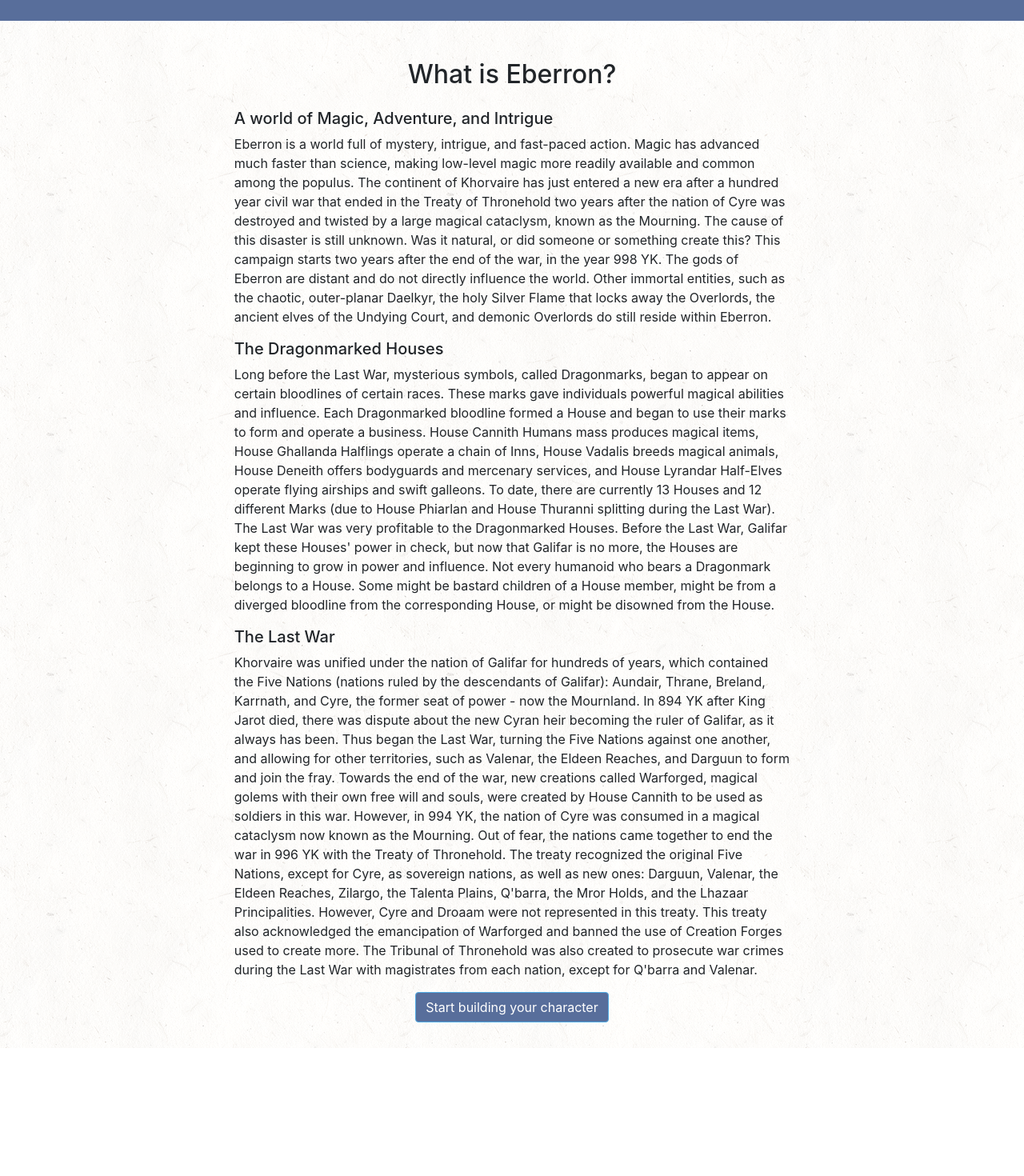
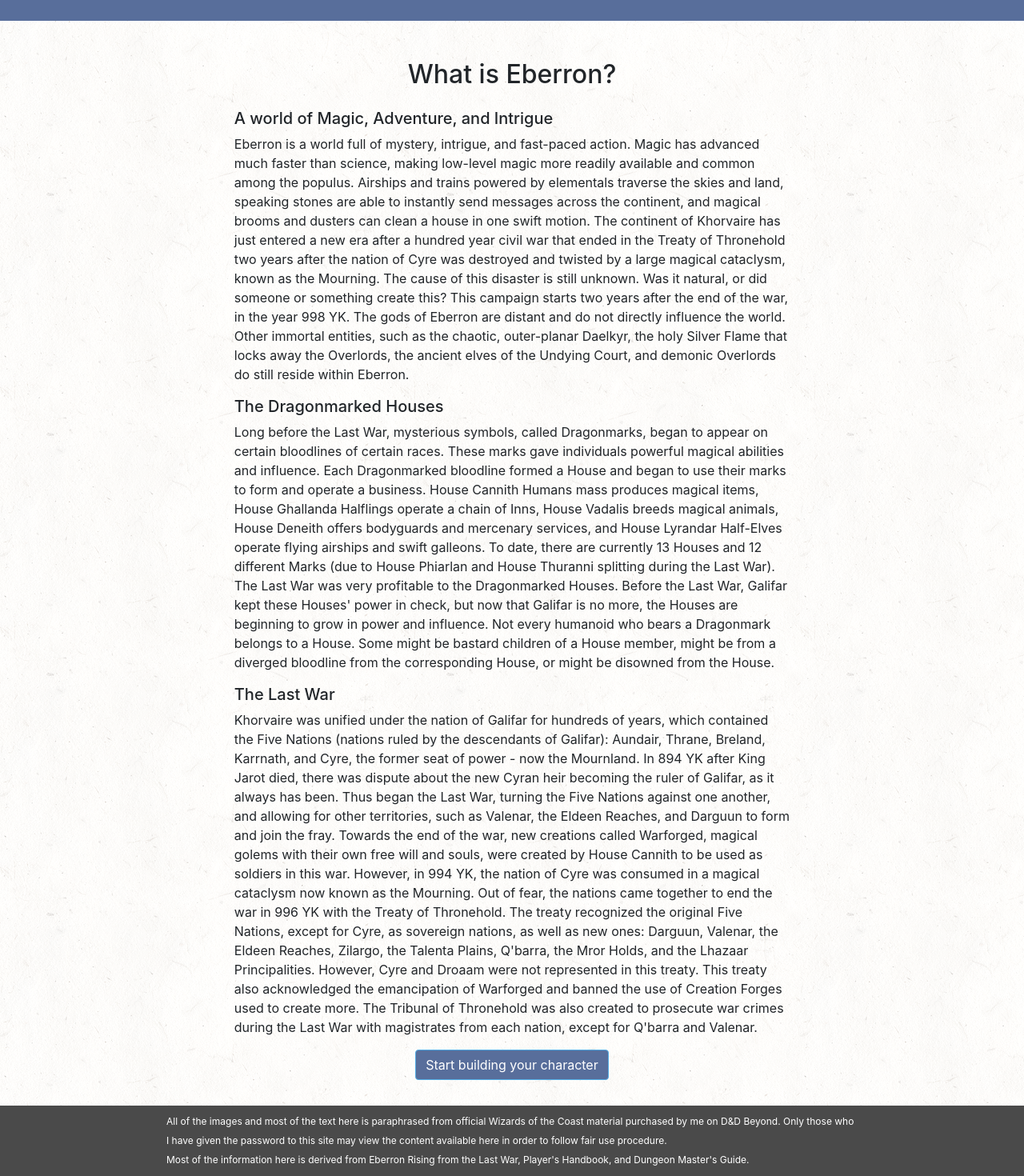
Before and after one commit to adamcurl/DnD-Resources, a React (Create React App) app: page / in a window 1280 px wide. Shown: the part 50-1520 px from the top of the page at 80% size. Before the commit the page ends 1360 px from the top, so only its background shows below. Built offline with nearby package versions, Linux system fonts and the light colour scheme; the HTML template or start-up script is replaced by a standard one.

Commit message:
adds footer and hopefully password protection

```diff
--- a/src/App.css
+++ b/src/App.css
@@ -358,3 +358,14 @@
     display: block;
   }
 }
+
+.footer {
+  background: #4a4a4a;
+  color: #fff;
+  padding: 0.5em 13em;
+}
+
+.footer p {
+  font-size: 12px;
+  margin-bottom: 0;
+}
--- a/src/App.js
+++ b/src/App.js
@@ -279,6 +279,10 @@
           }
         />
       </Switch>
+      <div className="footer">
+        <p>All of the images and most of the text here is paraphrased from official Wizards of the Coast material purchased by me on D&D Beyond. Only those who I have given the password to this site may view the content available here in order to follow fair use procedure.</p>
+        <p>Most of the information here is derived from Eberron Rising from the Last War, Player's Handbook, and Dungeon Master's Guide.</p>
+      </div>
     </>
   );
 }
--- a/src/Start.js
+++ b/src/Start.js
@@ -34,7 +34,7 @@
         <p>
           Eberron is a world full of mystery, intrigue, and fast-paced action.
           Magic has advanced much faster than science, making low-level magic
-          more readily available and common among the populus. The continent of
+          more readily available and common among the populus. Airships and trains powered by elementals traverse the skies and land, speaking stones are able to instantly send messages across the continent, and magical brooms and dusters can clean a house in one swift motion. The continent of
           Khorvaire has just entered a new era after a hundred year civil war
           that ended in the Treaty of Thronehold two years after the nation of
           Cyre was destroyed and twisted by a large magical cataclysm, known as
```
Also changed, not shown: 1 other file (tests, documents, lock files or other folders).
